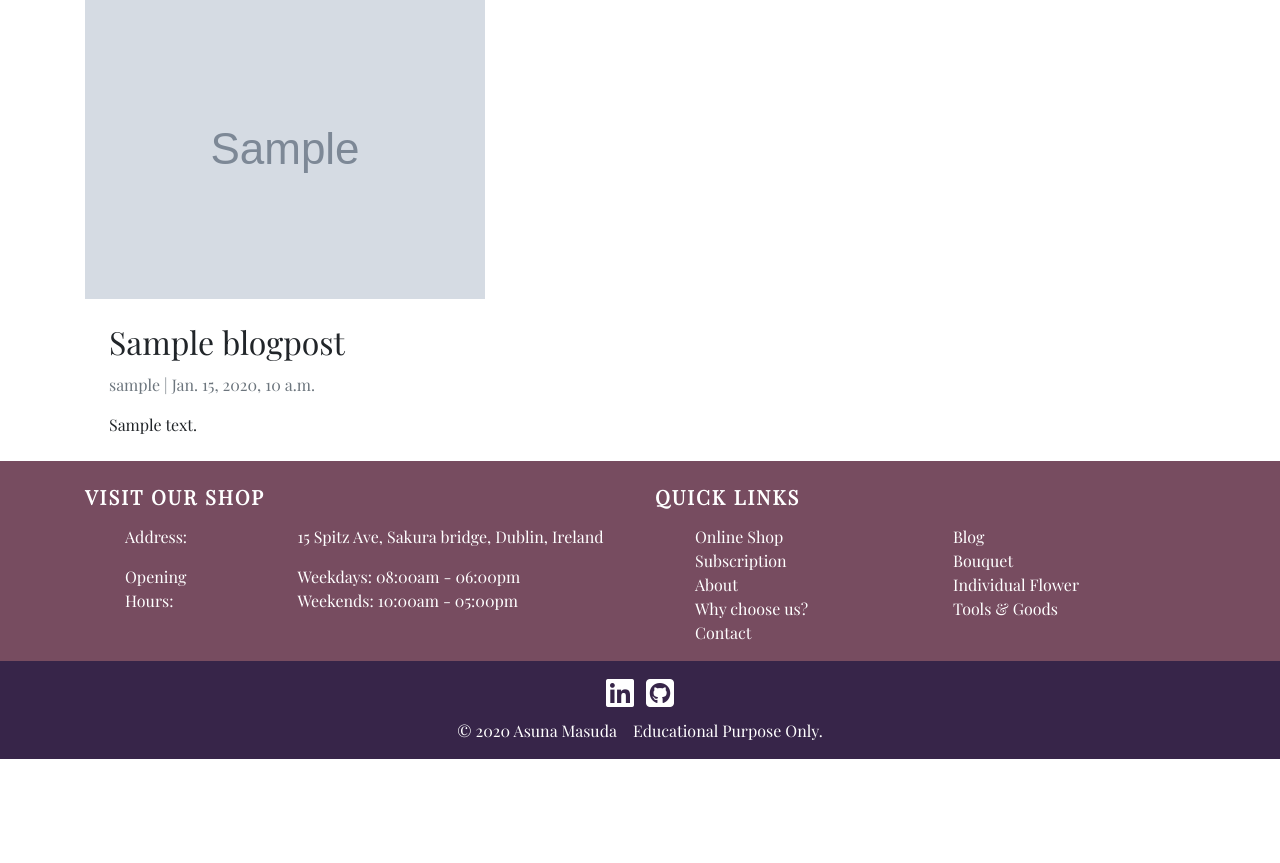
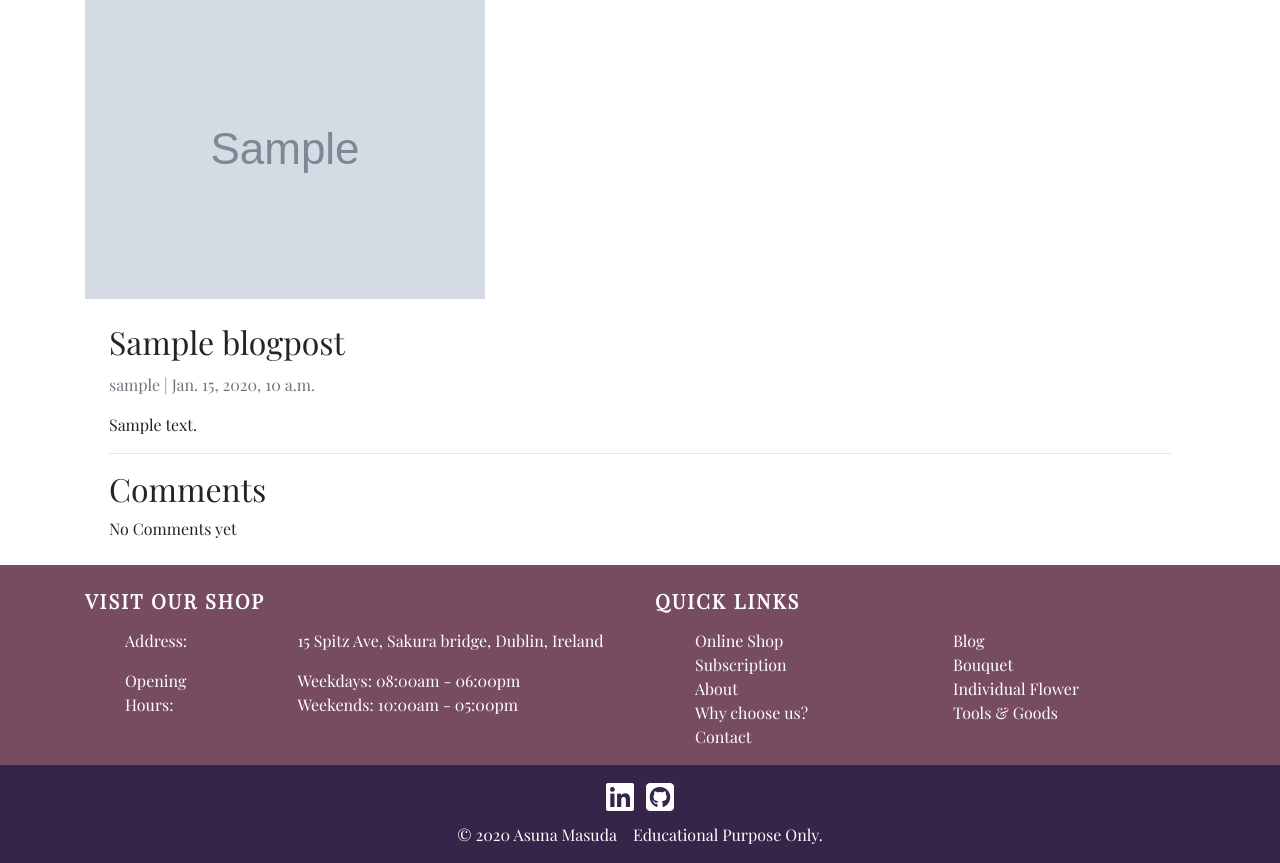
Before and after one commit to Vitalik487/Flowery-Days, a Django app: a page that uses blog/templates/blog/post_detail.html in a window 1280 px wide. Shown: the part 166-1029 px from the top of the page. Before the commit the page ends 925 px from the top, so only its background shows below. Run offline with Django 3.2, Linux system fonts and the light colour scheme; tables that the repository leaves empty hold one stand-in row (values such as "Sample post"); grey boxes marked "Sample" are stand-in pictures; parts of the project's set-up code (start-up, migrations or seed data) failed here and were passed over; some libraries are stand-ins or nearby versions.

Commit message:
Add comment section to post_detail.html

```diff
--- a/blog/templates/blog/post_detail.html
+++ b/blog/templates/blog/post_detail.html
@@ -3,13 +3,29 @@
   <div class="row">
         <div class="col-12">
             <img src="{{ blog_image.image.url }}" class="blog_post_img">
-                <div class="pr-4 pl-4">
+            <div class="pr-4 pl-4 mb-4">
+                <div>
                     <h2 class="card-title mt-4">{{ blog_post.title }}</h2>
                     <p class="card-text text-muted mt-2">{{ blog_post.author }} | {{ blog_post.created_on }} </p>
                     <p class="card-text">{{ blog_post.content|linebreaks }}</p>
+                    <hr>
                 </div>
-                <div class="mt-4">
+                <div>
+                    <h2>Comments</h2>
+                    {% if not blog_post.comments.all %}
+                        No Comments yet
+                    {% else %}
+                        {% for comment in blog_post.comments.all %}
+                            {{ comment.comment_name }}
+                            {{ comment.created_on }}
+                            <br/>
+                            {{ comment.blog_comment }}
+                            <br/><br/>
+                            <hr>
+                        {% endfor %}
+                    {% endif %}
                 </div>
+            </div>
         </div>
   </div>
 </div>
```
